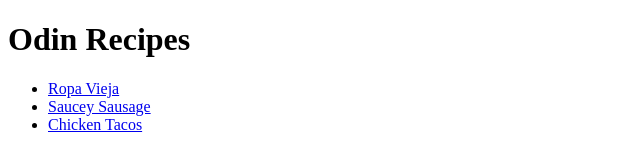
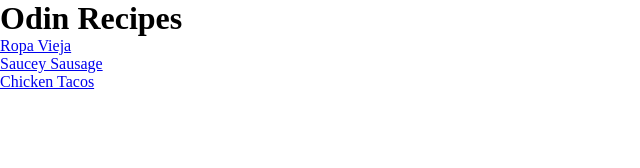
Before and after one commit to shaggameister/odin-recipes, a plain HTML site: page index.html in a window 1280 px wide. Shown: the whole page, without its empty margins (0-640 px from the left). Drawn offline with Linux system fonts and the light colour scheme.

Commit message:
renamed CSS file and added links to the html files

```diff
--- a/index.html
+++ b/index.html
@@ -4,6 +4,7 @@
     <meta charset="UTF-8" />
     <meta name="viewport" content="width=device-width, initial-scale=1.0" />
     <title>Odin Recipes</title>
+    <link rel="stylesheet" href="styles.css" />
   </head>
   <body>
     <h1>Odin Recipes</h1>
```
Also changed, not shown: recipes/ropa.html (+1 -0 lines), recipes/sausage.html (+1 -0 lines), recipes/tacos.html (+1 -0 lines), styles.css (renamed from index.css).
